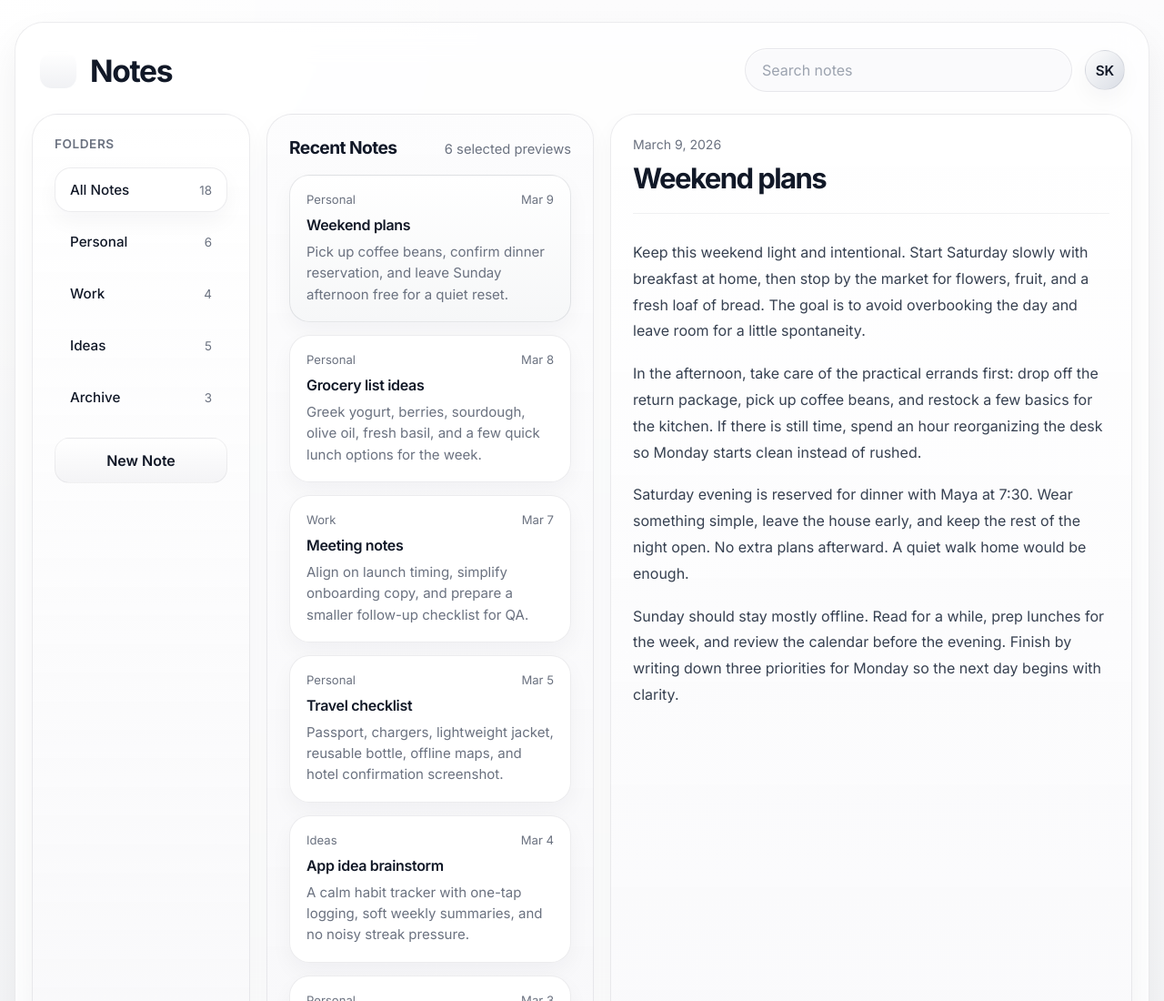
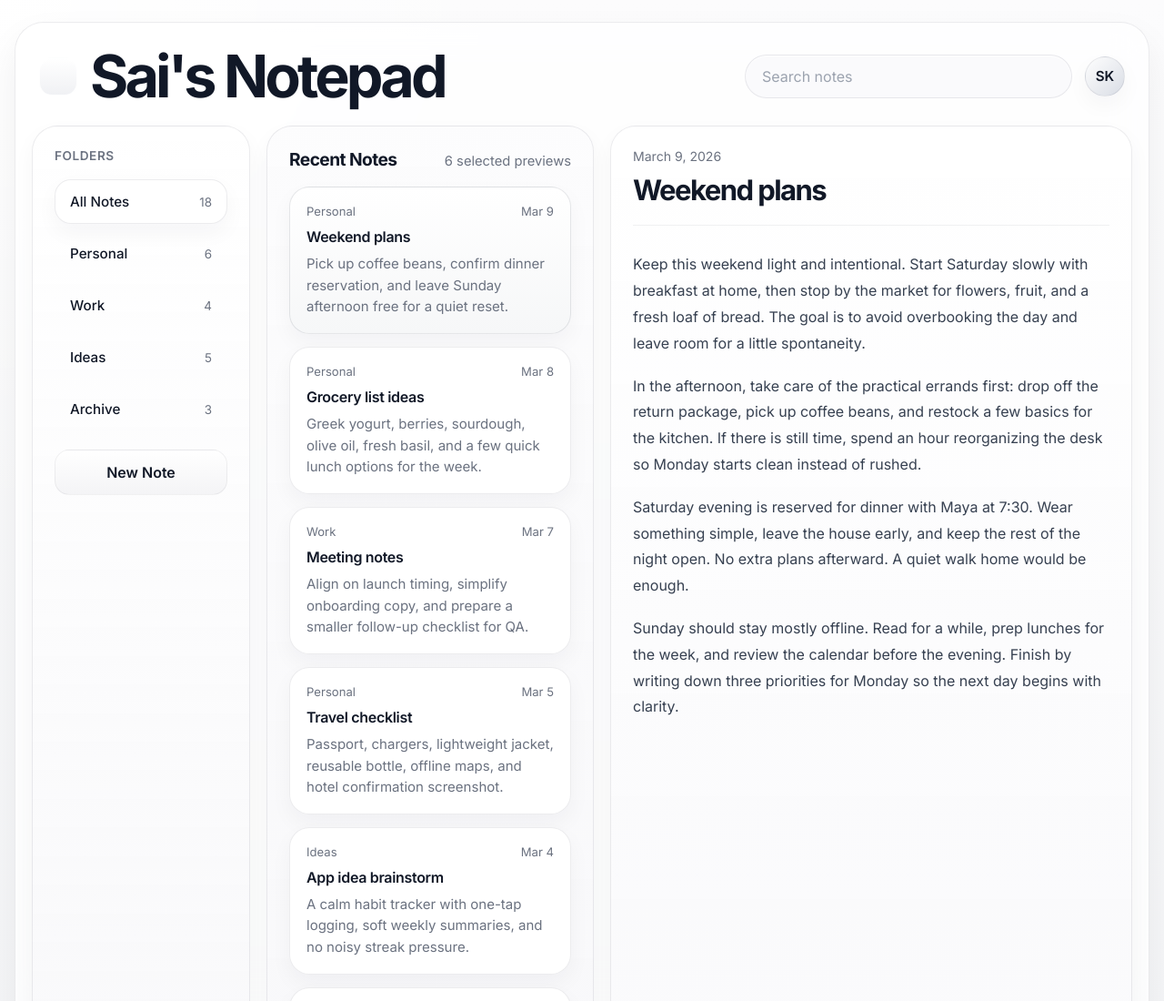
Before and after one commit to Dataanalyst307/python-demo, a plain HTML site: page index.html in a window 1280 px wide. Shown: the top 1100 px of the page at 91% size. Drawn offline with Linux system fonts and the light colour scheme.

Commit message:
Update brand styling and header title for improved visibility and personalization

```diff
--- a/index.html
+++ b/index.html
@@ -81,9 +81,10 @@
 
         .brand h1 {
             margin: 0;
-            font-size: clamp(1.7rem, 1.3rem + 1vw, 2.2rem);
+            font-size: clamp(2.6rem, 1.8rem + 2.8vw, 4.8rem);
             font-weight: 700;
-            letter-spacing: -0.04em;
+            letter-spacing: -0.06em;
+            line-height: 0.95;
         }
 
         .topbar-tools {
@@ -405,7 +406,7 @@
         <header class="topbar">
             <div class="brand">
                 <div class="brand-badge" aria-hidden="true"></div>
-                <h1>Notes</h1>
+                <h1>Sai's Notepad</h1>
             </div>
 
             <div class="topbar-tools">
```
